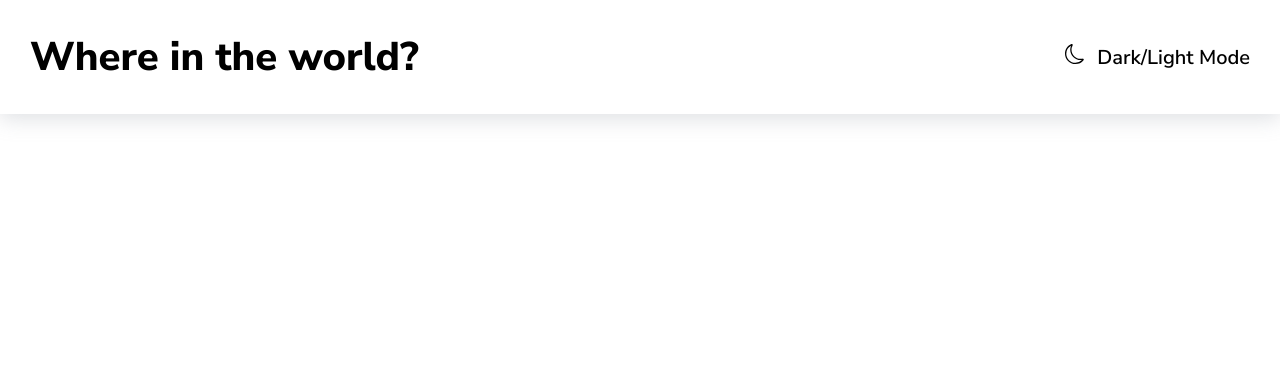
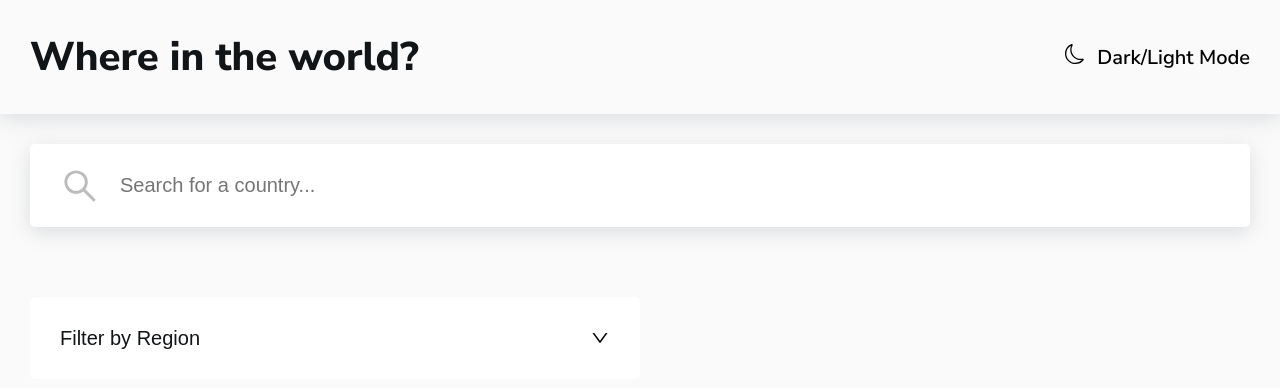
Before and after one commit to JoyAnneW/countries-api-challenge, a React (Create React App) app: page / in a window 1280 px wide. Shown: the top 388 px of the page. Built offline with nearby package versions, Linux system fonts and the light colour scheme.

Commit message:
created SearchFilter component and began styling it. updated font color of Header component

```diff
--- a/src/App.js
+++ b/src/App.js
@@ -1,10 +1,14 @@
 import React from "react";
 import Header from "./components/Header";
+import SearchFilter from "./components/SearchFilter";
 
 function App() {
 	return (
 		<div className="App">
 			<Header />
+			<main>
+				<SearchFilter />
+			</main>
 		</div>
 	);
 }
--- /dev/null
+++ b/src/components/SearchFilter.js
@@ -0,0 +1,34 @@
+import React from "react";
+import { AiOutlineSearch, AiOutlineDown } from "react-icons/ai";
+
+export default function SearchFilter() {
+	return (
+		<>
+			<form action="" className="form">
+				<div className="search">
+					<AiOutlineSearch className="search--icon" />
+					<input
+						className="search--input"
+						type="search"
+						placeholder="Search for a country..."
+					/>
+				</div>
+			</form>
+			<div className="dropdown--container">
+				<label htmlFor="regions"></label>
+				<select name="regions" id="regions" className="dropdown--options">
+					<option value="" selected>
+						Filter by Region
+					</option>
+
+					<option value="Africa">Africa</option>
+					<option value="America">America</option>
+					<option value="Asia">Asia</option>
+					<option value="Europe">Europe</option>
+					<option value="Oceania">Oceania</option>
+				</select>
+				<AiOutlineDown className="dropdown--icon" />
+			</div>
+		</>
+	);
+}
--- a/src/index.css
+++ b/src/index.css
@@ -9,7 +9,12 @@ html {
 }
 body {
 	font-family: "Nunito Sans", sans-serif;
+	background-color: hsl(0, 0%, 98%);
 }
+/*
+*****************
+HEADER
+***************** */
 header {
 	font-size: 2rem;
 	display: flex;
@@ -21,9 +26,72 @@ header {
 
 .header--main-heading {
 	font-weight: 800;
+	color: hsl(200, 15%, 8%);
 }
 .header__theme-toggler {
 	font-weight: 600;
 	display: flex;
 	gap: 1.2rem;
 }
+
+/*
+*****************
+SEARCH AND FILTER
+***************** */
+
+.form {
+	margin: 3rem;
+}
+.search {
+	display: flex;
+	align-items: center;
+	position: relative;
+}
+.search--icon {
+	font-size: 4rem;
+	color: rgb(189, 188, 188);
+	position: absolute;
+	left: 3rem;
+}
+
+.search--input,
+.dropdown--options {
+	padding: 3rem;
+	border-radius: 5px;
+
+	border: none;
+
+	font-size: 2rem;
+	font-weight: 300;
+}
+.search--input {
+	box-shadow: rgba(149, 157, 165, 0.3) 0px 5px 20px;
+	width: 100%;
+	color: rgb(141, 141, 141);
+	text-indent: 6rem;
+}
+.dropdown--container {
+	display: flex;
+	align-items: center;
+	position: relative;
+	width: 50%;
+	margin-top: 7rem;
+}
+
+.dropdown--options {
+	margin-left: 3rem;
+	width: 100%;
+	-webkit-appearance: none;
+	/* for webkit browsers/ */
+	-moz-appearance: none;
+	/* for firefox */
+	appearance: none;
+	background-color: #fff;
+	color: hsl(200, 15%, 8%);
+}
+
+.dropdown--icon {
+	font-size: 2rem;
+	position: absolute;
+	right: 3rem;
+}
```
